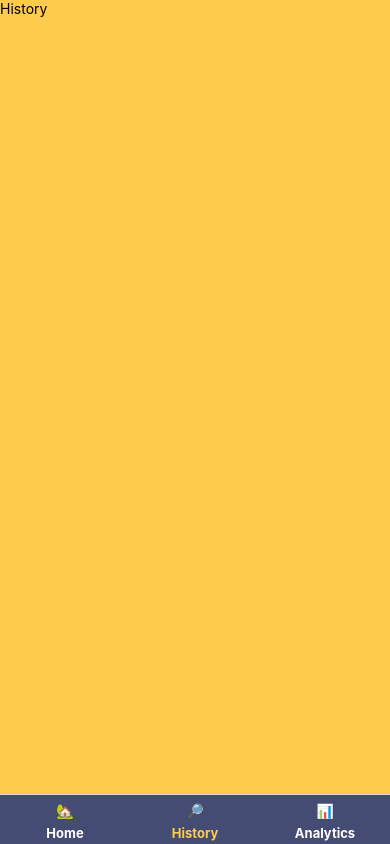
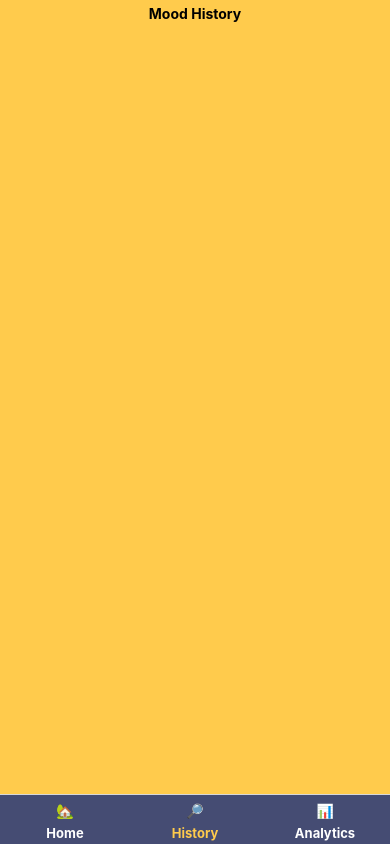
Before and after one commit to TalhaAbid1/MoodRoot, a React Native app: screen /History in a window 390 px wide. Built offline with nearby package versions, Linux system fonts and the light colour scheme.

Commit message:
Played With Context

```diff
--- a/src/App.tsx
+++ b/src/App.tsx
@@ -1,15 +1,22 @@
 import { NavigationContainer } from '@react-navigation/native';
 import React from 'react';
 import { StyleSheet, StatusBar } from 'react-native';
+import { AppProvider } from './context/App.Context.Provider';
+// import { AppContext } from './context/App.Context.Provider';
 import { BottomTab } from './Screens/BottomTabNavigatior';
 
 export const App: React.FC = () => {
   return (
     <>
-    <StatusBar backgroundColor="#454C73" />
-    <NavigationContainer>
-      <BottomTab/>
-    </NavigationContainer>
+    {/* If You Want  To Add Custom Value, Uncomment Following One as Well As comment The AppProvider In './context/App.Context.Provider' And comment the AppProvider*/}
+    {/* <AppContext.Provider value={{greating:'ABID DEVELOVER'}}> */}
+    <AppProvider>
+      <StatusBar backgroundColor="#454C73" />
+      <NavigationContainer>
+        <BottomTab/>
+      </NavigationContainer>
+    </AppProvider>
+    {/* </AppContext.Provider> */}
     </>
   );
 }
--- a/src/Components/MoodPickerEmojies.tsx
+++ b/src/Components/MoodPickerEmojies.tsx
@@ -26,7 +26,10 @@ export const MoodPickerEmojies: React.FC<MoodPickerProps> = ({ getMoodList }) =>
     const updateAndClear = React.useCallback(() => {
         if (selectedMood) {
             getMoodList(selectedMood)
-            setSelectedMood(undefined)
+
+            setTimeout(() => {
+                setSelectedMood(undefined)
+            }, 30);
         }
         else{
             ToastAndroid.show('PLease, Select Mood.', ToastAndroid.SHORT);
--- a/src/Screens/History.screen.tsx
+++ b/src/Screens/History.screen.tsx
@@ -1,17 +1,33 @@
 import React from 'react';
-import { StyleSheet, Text, View, } from 'react-native';
+import { StyleSheet, ScrollView, View, TouchableOpacity, Text } from 'react-native';
+import { MoodItemRow } from '../Components/MoodItemRow';
+import { useAppContext } from '../context/App.Context.Provider';
 
 export const History: React.FC = () => {
+  const appContext = useAppContext();
+
   return (
     <View style={styles.container}>
-      <Text>History</Text>
+      <Text style={styles.HistoryHead}>Mood History</Text>
+      <ScrollView>
+        {appContext.moodList.map(item=>
+        <MoodItemRow item={item}  key={item.timeStamp}/>
+        )}
+      </ScrollView>
     </View>
   );
 }
 
 const styles = StyleSheet.create({
   container:{
+    paddingTop:5,
     flex:1,
     backgroundColor:'#FFCB4C',
-},
+  },
+  HistoryHead:{
+    marginBottom:7,
+    color:'#000',
+    alignSelf:'center',
+    fontWeight:'bold',
+  },
 });
--- a/src/Screens/Home.screen.tsx
+++ b/src/Screens/Home.screen.tsx
@@ -1,24 +1,14 @@
 import React from 'react';
-import { StyleSheet, View, Text, ScrollView } from 'react-native';
-import { MoodItemRow } from '../Components/MoodItemRow';
+import { StyleSheet, View,} from 'react-native';
 import { MoodPickerEmojies } from '../Components/MoodPickerEmojies';
-import { MoodOptionType, MoodOptionWithTimeType } from '../types';
+import { useAppContext } from '../context/App.Context.Provider';
 
 export const Home: React.FC = () => {
-  const[moodList, setMoodList] = React.useState<MoodOptionWithTimeType[]>([]);
-
-  const selectedMoodList = React.useCallback((moodSelected: MoodOptionType) =>{
-    setMoodList(current => [...current , {mood: moodSelected , timeStamp: Date.now()}])
-  },[])
+  const setContext = useAppContext();
 
   return (
     <View style={styles.container}>
-      <MoodPickerEmojies getMoodList={selectedMoodList}/>
-      <ScrollView>
-        {moodList.map(item=>
-        <MoodItemRow item={item}  key={item.timeStamp}/>
-        )}
-      </ScrollView>
+      <MoodPickerEmojies getMoodList={setContext.selectedMoodList}/>
     </View>
   );
 }
--- /dev/null
+++ b/src/context/App.Context.Provider.tsx
@@ -0,0 +1,76 @@
+import React, {createContext} from "react";
+import { MoodOptionType, MoodOptionWithTimeType } from "../types";
+import { AppContextType, Props } from "./Context.Type";
+
+export const AppContext = createContext<AppContextType>({
+    moodList: [],
+    selectedMoodList: () => {}
+});
+
+export const AppProvider: React.FC<Props> = ({children}) => {
+
+    const[moodList, setMoodList] = React.useState<MoodOptionWithTimeType[]>([]);
+
+    const selectedMoodList = React.useCallback((moodSelected: MoodOptionType) =>{
+    setMoodList(current => [...current , {mood: moodSelected , timeStamp: Date.now()}])
+    },[])
+
+    return(
+        <AppContext.Provider value={{moodList , selectedMoodList}}>
+            {children}
+        </AppContext.Provider>
+    );
+};
+
+export const useAppContext = () => React.useContext(AppContext);
+
+// --------------------------------------------------------------------------------------
+
+// // if You are Willing To Assign Value To greeting you must Follow The Following Steps
+
+// import React from "react";
+
+// type DataType = {
+//     name: string,
+//     email: string,
+//     // can Add Function
+//     function?: ()=> void
+// }
+
+// const data: DataType = {
+//     name : '',
+//     email: '',
+// }
+
+// export const AppContext = React.createContext(data);
+
+// export const useAppContext = () => React.useContext(AppContext);
+
+// // Go To App.js OR where Ever You Want To set Value
+// import AppContext From '../Context/FileName';
+
+// const [authUserName, setAuthUserName] = useState('');
+// const [authUserEmail, setAuthUserEmail] = useState('');
+
+// <AppContext.Provider
+// value={{
+//   name: authUserName,
+//   email: authUserEmail,
+// }}>
+
+// // Navigation Screens Include Bottom Navigation
+
+// </AppContext.Provider>
+
+
+
+// --------------------------------------------------------------------------------
+
+// // Then GO to File Where It is Required To Use
+// // And Call This Way
+
+// import {useAppContext} from '../Context/FileName';
+
+// const userContext = useAppContext();
+
+// <Text>Hi, {userContext.name ? userContext.name : 'Save-E User'}{' '} </Text>
```
Also changed, not shown: src/context/Context.Type.ts (added, +10 -0 lines).
